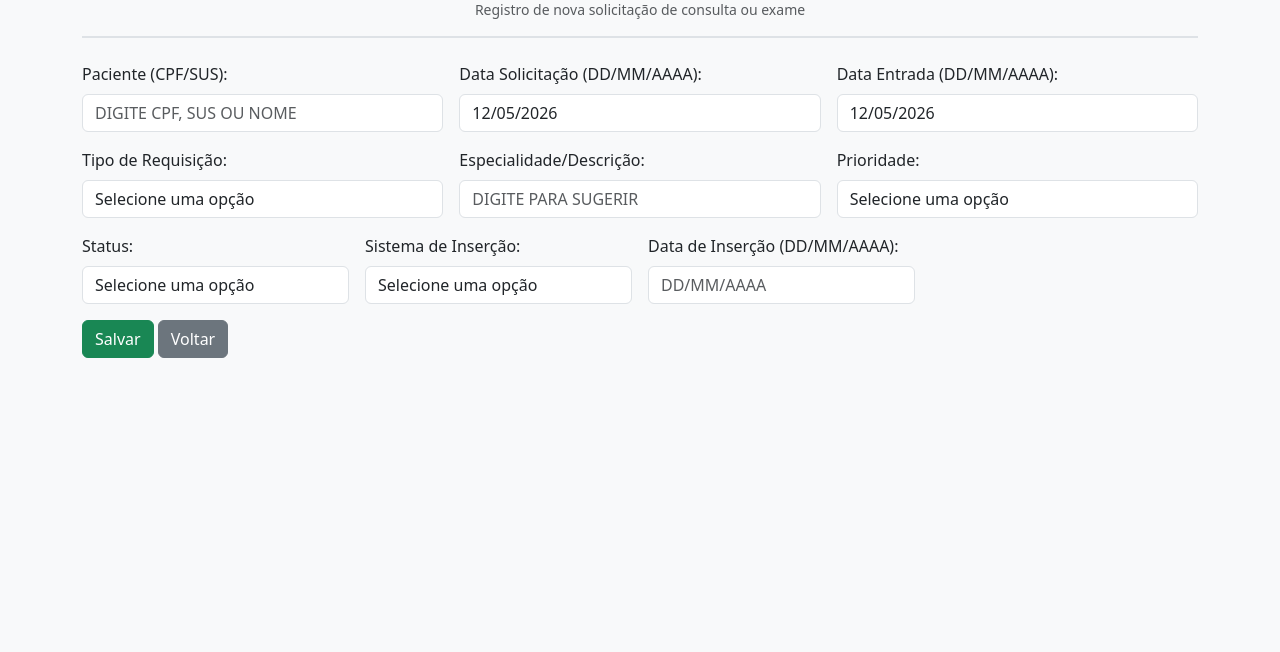
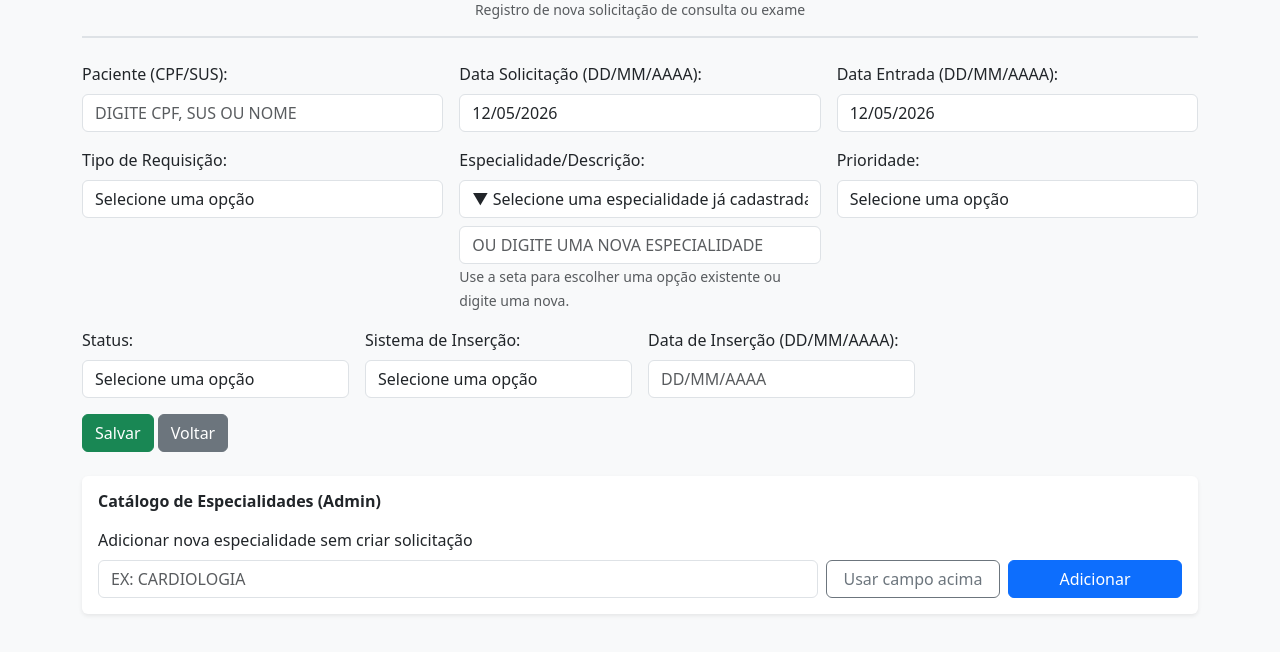
Before and after one commit to diegorafa87/GestaoRegulacao, a Flask app: page /nova_solicitacao in a window 1280 px wide. Shown: the part 148-800 px from the top of the page. Run offline with Flask 3, Linux system fonts and the light colour scheme; the visitor is signed in with stand-in values (Sample User, id 1); data that the repository does not hold is empty; some libraries are stand-ins or nearby versions.

Commit message:
feat: catálogo de especialidades com seleção e cadastro admin

```diff
--- a/app.py
+++ b/app.py
@@ -675,6 +675,32 @@ def consultar_solicitacoes(cpf, sus, especialidade, prioridade, status):
     conn.close()
     return solicitacoes, False
 
+def listar_especialidades():
+    conn = conectar()
+    c = conn.cursor()
+    c.execute(
+        '''
+        SELECT valor
+        FROM (
+            SELECT DISTINCT TRIM(valor) AS valor
+            FROM sugestao_solicitacao
+            WHERE tipo = 'especialidade'
+              AND TRIM(valor) <> ''
+
+            UNION
+
+            SELECT DISTINCT TRIM(especialidade) AS valor
+            FROM solicitacao
+            WHERE especialidade IS NOT NULL
+              AND TRIM(especialidade) <> ''
+        ) base
+        ORDER BY valor
+        '''
+    )
+    resultados = c.fetchall()
+    conn.close()
+    return [r[0] for r in resultados if r and r[0]]
+
 @app.route('/')
 def index():
     return render_template('index.html')
@@ -1034,7 +1060,7 @@ def nova_solicitacao():
         data_entrada = normalizar_data_para_iso(request.form['data_entrada'])
         data_insercao = datetime.now().strftime('%Y-%m-%d')
         tipo = request.form['tipo']
-        especialidade = request.form['especialidade'].upper()
+        especialidade = request.form.get('especialidade', '').strip().upper()
         prioridade = request.form['prioridade']
         encaminhamento = request.form.get('encaminhamento', '').upper() if request.form.get('encaminhamento') else None
         status = request.form['status']
@@ -1047,16 +1073,57 @@ def nova_solicitacao():
 
         if not paciente_id_resolvido:
             flash('Paciente não encontrado. Selecione um paciente válido pelo CPF, SUS ou nome.', 'warning')
-            return render_template('nova_solicitacao.html')
+            return render_template('nova_solicitacao.html', especialidades=listar_especialidades())
+
+        if not especialidade:
+            flash('Informe a especialidade/descrição da solicitação.', 'warning')
+            return render_template('nova_solicitacao.html', especialidades=listar_especialidades())
 
         conn = conectar()
         c = conn.cursor()
         c.execute("INSERT INTO solicitacao (paciente_id, data_solicitacao, data_entrada, data_insercao, data_realizacao, unidade_realizadora, tipo, especialidade, descricao, prioridade, encaminhamento, status, sistema_insercao) VALUES (%s, %s, %s, %s, %s, %s, %s, %s, %s, %s, %s, %s, %s)",
                   (paciente_id_resolvido, data_solicitacao, data_entrada, data_insercao, data_realizacao, unidade_realizadora, tipo, especialidade, especialidade, prioridade, encaminhamento, status, sistema_insercao))
+        c.execute(
+            '''
+            INSERT INTO sugestao_solicitacao (tipo, valor)
+            VALUES (%s, %s)
+            ON CONFLICT DO NOTHING
+            ''',
+            ('especialidade', especialidade)
+        )
         conn.commit()
         conn.close()
         return redirect(url_for('solicitacoes'))
-    return render_template('nova_solicitacao.html')
+    return render_template('nova_solicitacao.html', especialidades=listar_especialidades())
+
+@app.route('/admin/especialidades', methods=['POST'])
+@login_required_admin
+def adicionar_especialidade_admin():
+    especialidade = request.form.get('especialidade_nova', '').strip().upper()
+    if not especialidade:
+        flash('Informe a especialidade para adicionar ao catálogo.', 'warning')
+        return redirect(url_for('nova_solicitacao'))
+
+    conn = conectar()
+    c = conn.cursor()
+    c.execute(
+        '''
+        INSERT INTO sugestao_solicitacao (tipo, valor)
+        VALUES (%s, %s)
+        ON CONFLICT DO NOTHING
+        ''',
+        ('especialidade', especialidade)
+    )
+    inseriu = c.rowcount > 0
+    conn.commit()
+    conn.close()
+
+    if inseriu:
+        flash('Especialidade adicionada com sucesso ao catálogo.', 'success')
+    else:
+        flash('Essa especialidade já existe no catálogo.', 'info')
+
+    return redirect(url_for('nova_solicitacao'))
 
 @app.route('/api/buscar_paciente')
 def api_buscar_paciente():
@@ -1148,32 +1215,55 @@ def api_sugestoes_solicitacao():
     campo = request.args.get('campo', '').strip()
     termo = request.args.get('termo', '').strip()
 
-    colunas_permitidas = {
-        'especialidade': 'especialidade',
-        'unidade_realizadora': 'unidade_realizadora',
-    }
-
-    coluna = colunas_permitidas.get(campo)
-    if not coluna:
-        return jsonify([])
-
-    if len(termo) < 1:
+    if campo not in ('especialidade', 'unidade_realizadora'):
         return jsonify([])
 
     conn = conectar()
     c = conn.cursor()
-    c.execute(
-        f'''
-        SELECT DISTINCT TRIM({coluna}) AS valor
-        FROM solicitacao
-        WHERE {coluna} IS NOT NULL
-          AND TRIM({coluna}) <> ''
-          AND {coluna} ILIKE %s
-        ORDER BY valor
-        LIMIT 10
-        ''',
-        (f"%{termo}%",)
-    )
+
+    if campo == 'especialidade':
+        filtro = f'%{termo}%'
+        c.execute(
+            '''
+            SELECT valor
+            FROM (
+                SELECT DISTINCT TRIM(valor) AS valor
+                FROM sugestao_solicitacao
+                WHERE tipo = 'especialidade'
+                  AND TRIM(valor) <> ''
+                  AND (%s = '' OR valor ILIKE %s)
+
+                UNION
+
+                SELECT DISTINCT TRIM(especialidade) AS valor
+                FROM solicitacao
+                WHERE especialidade IS NOT NULL
+                  AND TRIM(especialidade) <> ''
+                  AND (%s = '' OR especialidade ILIKE %s)
+            ) base
+            ORDER BY valor
+            LIMIT 30
+            ''',
+            (termo, filtro, termo, filtro)
+        )
+    else:
+        if len(termo) < 1:
+            conn.close()
+            return jsonify([])
+
+        c.execute(
+            '''
+            SELECT DISTINCT TRIM(unidade_realizadora) AS valor
+            FROM solicitacao
+            WHERE unidade_realizadora IS NOT NULL
+              AND TRIM(unidade_realizadora) <> ''
+              AND unidade_realizadora ILIKE %s
+            ORDER BY valor
+            LIMIT 10
+            ''',
+            (f"%{termo}%",)
+        )
+
     resultados = c.fetchall()
     conn.close()
 
--- a/db.py
+++ b/db.py
@@ -116,6 +116,11 @@ def criar_tabelas():
         valor TEXT NOT NULL,
         UNIQUE(tipo, valor)
     )''')
+    c.execute('''CREATE TABLE IF NOT EXISTS sugestao_solicitacao (
+        tipo TEXT NOT NULL,
+        valor TEXT NOT NULL,
+        UNIQUE(tipo, valor)
+    )''')
     conn.commit()
     conn.close()
 
--- a/templates/nova_solicitacao.html
+++ b/templates/nova_solicitacao.html
@@ -32,8 +32,14 @@
     </div>
     <div class="col-md-4">
         <label class="form-label">Especialidade/Descrição:</label>
-        <input id="especialidade" name="especialidade" class="form-control" required list="especialidades-sugestoes" autocomplete="off" placeholder="Digite para sugerir">
-        <datalist id="especialidades-sugestoes"></datalist>
+        <select id="especialidade_select" class="form-control mb-2">
+            <option value="">▼ Selecione uma especialidade já cadastrada</option>
+            {% for item in especialidades %}
+            <option value="{{ item }}">{{ item }}</option>
+            {% endfor %}
+        </select>
+        <input id="especialidade" name="especialidade" class="form-control" required autocomplete="off" placeholder="Ou digite uma nova especialidade">
+        <small class="text-muted">Use a seta para escolher uma opção existente ou digite uma nova.</small>
     </div>
     <div class="col-md-4">
         <label class="form-label">Prioridade:</label>
@@ -74,13 +80,33 @@
     </div>
 </form>
 
+{% if session.get('usuario_perfil') == 'ADMIN' %}
+<div class="card border-0 shadow-sm mt-4">
+    <div class="card-body">
+        <h6 class="fw-semibold mb-3">Catálogo de Especialidades (Admin)</h6>
+        <form method="post" action="{{ url_for('adicionar_especialidade_admin') }}" class="row g-2 align-items-end">
+            <div class="col-md-8">
+                <label class="form-label">Adicionar nova especialidade sem criar solicitação</label>
+                <input id="especialidade_nova_admin" name="especialidade_nova" class="form-control" placeholder="Ex: CARDIOLOGIA" required>
+            </div>
+            <div class="col-md-4 d-flex gap-2">
+                <button type="button" id="btnCopiarEspecialidadeAtual" class="btn btn-outline-secondary w-50">Usar campo acima</button>
+                <button type="submit" class="btn btn-primary w-50">Adicionar</button>
+            </div>
+        </form>
+    </div>
+</div>
+{% endif %}
+
 <script>
 (() => {
     const campoPaciente = document.getElementById('paciente_id');
     const listaSugestoes = document.getElementById('pacientes-sugestoes');
     const infoPaciente = document.getElementById('paciente-info');
+    const seletorEspecialidade = document.getElementById('especialidade_select');
     const campoEspecialidade = document.getElementById('especialidade');
-    const listaEspecialidades = document.getElementById('especialidades-sugestoes');
+    const campoEspecialidadeNovaAdmin = document.getElementById('especialidade_nova_admin');
+    const btnCopiarEspecialidadeAtual = document.getElementById('btnCopiarEspecialidadeAtual');
     let debounceTimer;
 
     function somenteDigitos(valor) {
@@ -171,41 +197,23 @@
     if (camposRealizacao) aplicarMascaraData(camposRealizacao);
     if (camposInsercao) aplicarMascaraData(camposInsercao);
 
-    function configurarAutocomplete(campo, lista, tipoCampo) {
-        if (!campo || !lista) return;
-
-        let timer;
-        campo.addEventListener('input', () => {
-            const termo = campo.value.trim();
-            clearTimeout(timer);
-
-            timer = setTimeout(async () => {
-                if (termo.length < 2) {
-                    lista.innerHTML = '';
-                    return;
-                }
-
-                try {
-                    const resposta = await fetch(`/api/sugestoes_solicitacao?campo=${encodeURIComponent(tipoCampo)}&termo=${encodeURIComponent(termo)}`);
-                    if (!resposta.ok) {
-                        return;
-                    }
-
-                    const itens = await resposta.json();
-                    lista.innerHTML = '';
-                    itens.forEach((item) => {
-                        const option = document.createElement('option');
-                        option.value = item;
-                        lista.appendChild(option);
-                    });
-                } catch (e) {
-                    // Falha silenciosa para não atrapalhar digitação
-                }
-            }, 220);
+    if (seletorEspecialidade && campoEspecialidade) {
+        seletorEspecialidade.addEventListener('change', () => {
+            if (!seletorEspecialidade.value) return;
+            campoEspecialidade.value = seletorEspecialidade.value;
+            campoEspecialidade.dispatchEvent(new Event('input', { bubbles: true }));
         });
     }
 
-    configurarAutocomplete(campoEspecialidade, listaEspecialidades, 'especialidade');
+    if (btnCopiarEspecialidadeAtual && campoEspecialidadeNovaAdmin && campoEspecialidade) {
+        btnCopiarEspecialidadeAtual.addEventListener('click', () => {
+            const valorAtual = campoEspecialidade.value.trim();
+            if (!valorAtual) return;
+            campoEspecialidadeNovaAdmin.value = valorAtual;
+            campoEspecialidadeNovaAdmin.dispatchEvent(new Event('input', { bubbles: true }));
+            campoEspecialidadeNovaAdmin.focus();
+        });
+    }
 
     // Preenchimento automático de datas
     function obterDataAtual() {
```
